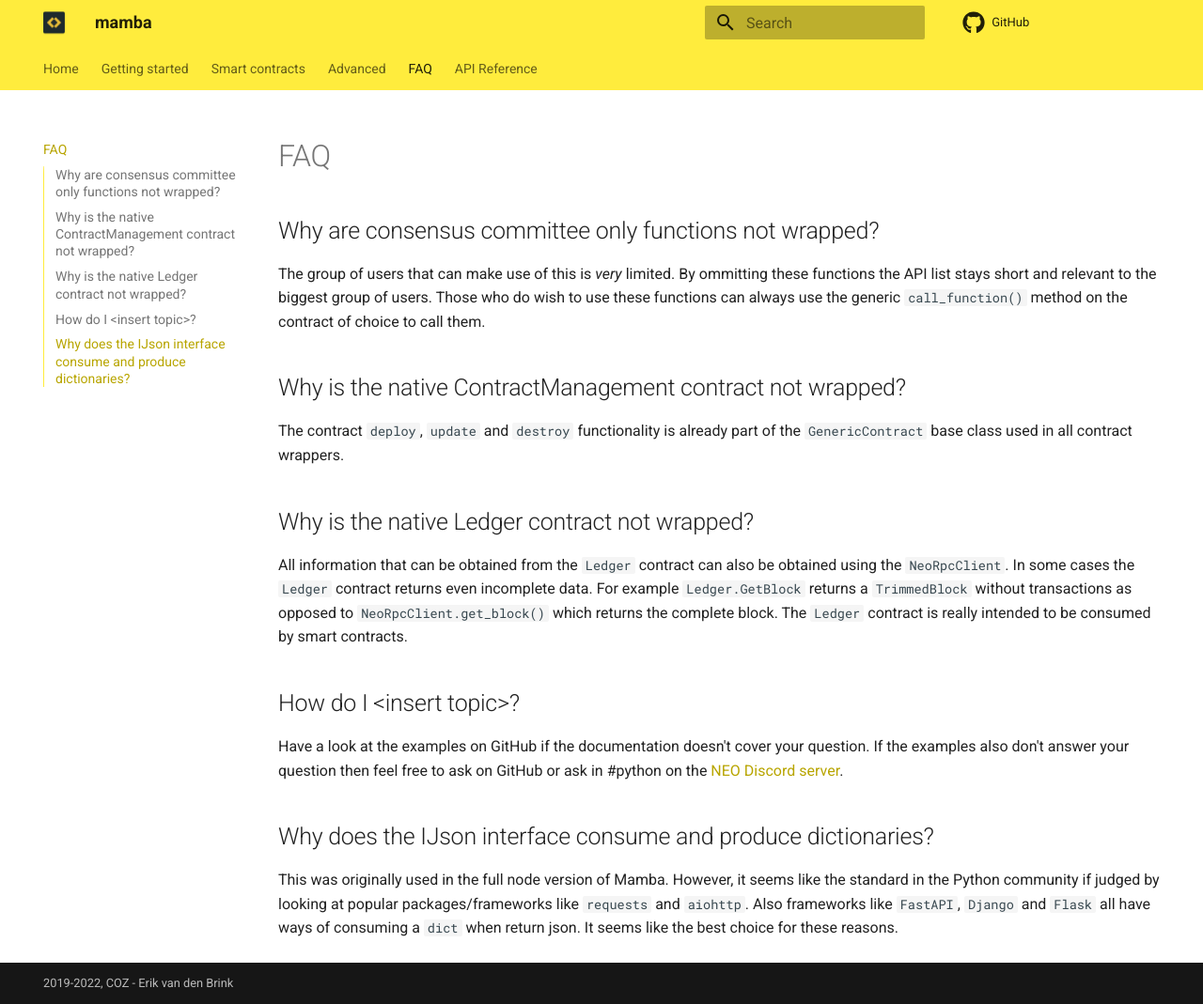
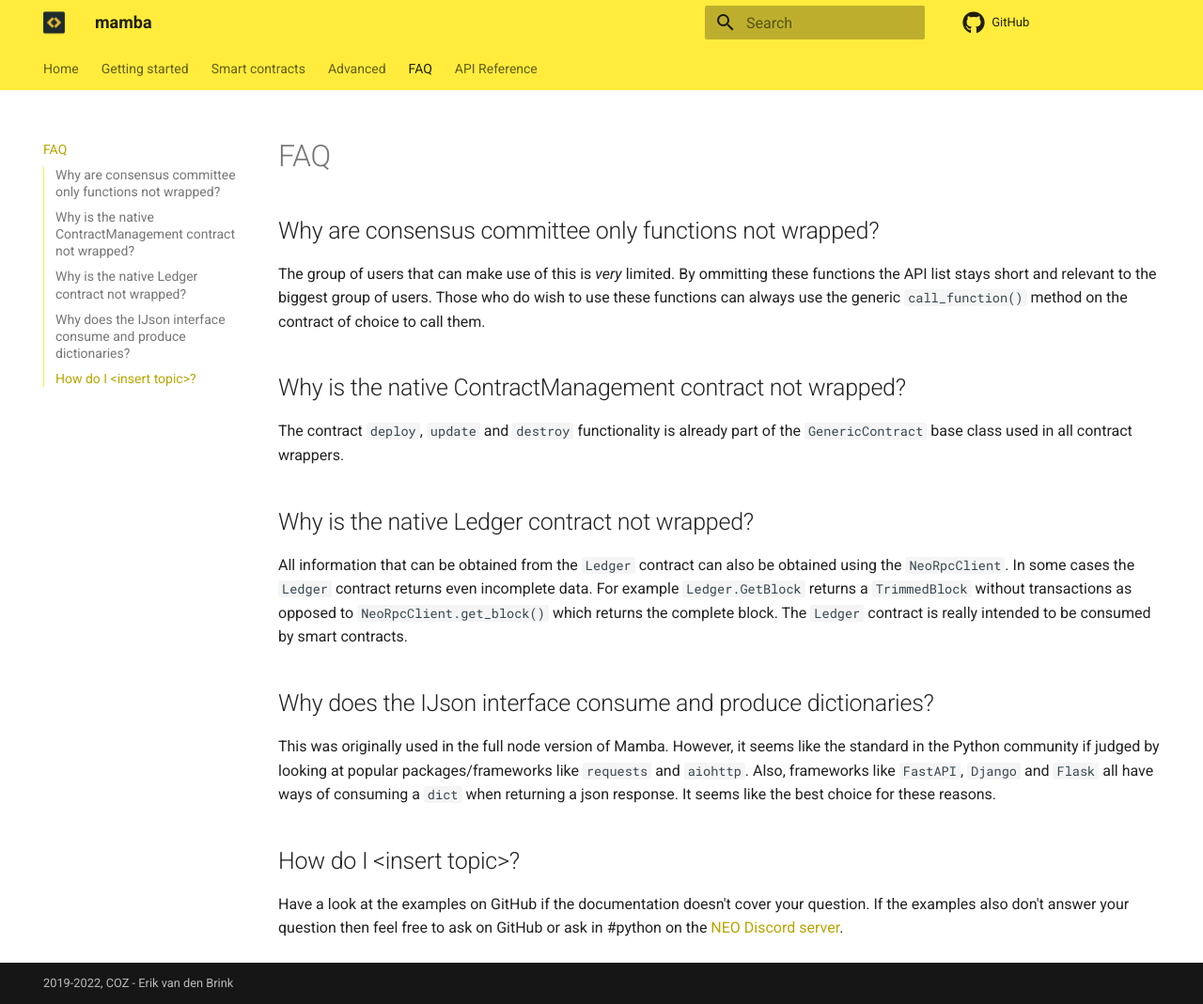
Before and after one commit to CityOfZion/neo-mamba, an MkDocs documentation site: the page built from docs/source/faq.md, in a window 1280 px wide and 1069 px high. Shown: the whole window at 94% size. Built offline with MkDocs 1.6.1 and Material for MkDocs 9.7.7, drawn with Linux system fonts in a browser that asks for light colours; comment, search, counter and statistics services are not loaded.

Commit message:
touchup in the faq

```diff
--- a/docs/source/faq.md
+++ b/docs/source/faq.md
@@ -13,12 +13,12 @@ cases the `Ledger` contract returns even incomplete data. For example `Ledger.Ge
 transactions as opposed to `NeoRpcClient.get_block()` which returns the complete block. The `Ledger` contract is really
 intended to be consumed by smart contracts.
 
+## Why does the IJson interface consume and produce dictionaries?
+This was originally used in the full node version of Mamba. However, it seems like the standard in the Python community
+ if judged by looking at popular packages/frameworks like `requests` and `aiohttp`. Also, frameworks like `FastAPI`,
+ `Django` and `Flask` all have ways of consuming a `dict` when returning a json response. It seems like the best choice
+ for these reasons.
+
 ## How do I &lt;insert topic&gt;?
 Have a look at the examples on GitHub if the documentation doesn't cover your question. If the examples also don't answer
 your question then feel free to ask on GitHub or ask in #python on the [NEO Discord server](https://discord.gg/rvZFQ5382k).
-
-## Why does the IJson interface consume and produce dictionaries?
-This was originally used in the full node version of Mamba. However, it seems like the standard in the Python community
- if judged by looking at popular packages/frameworks like `requests` and `aiohttp`. Also frameworks like `FastAPI`,
- `Django` and `Flask` all have ways of consuming a `dict` when return json. It seems like the best choice for these
- reasons.
```
